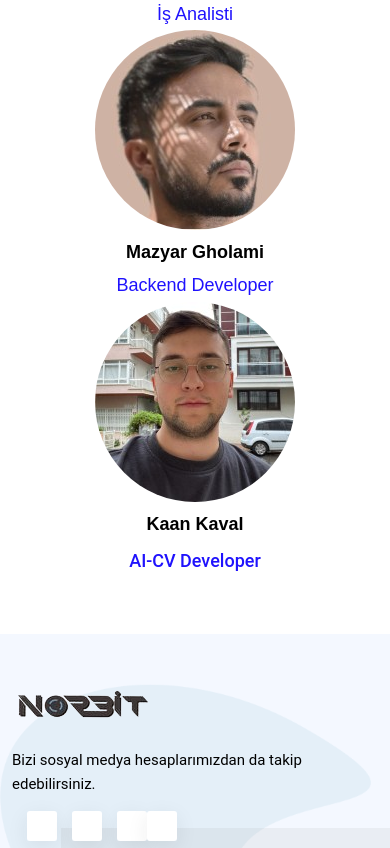
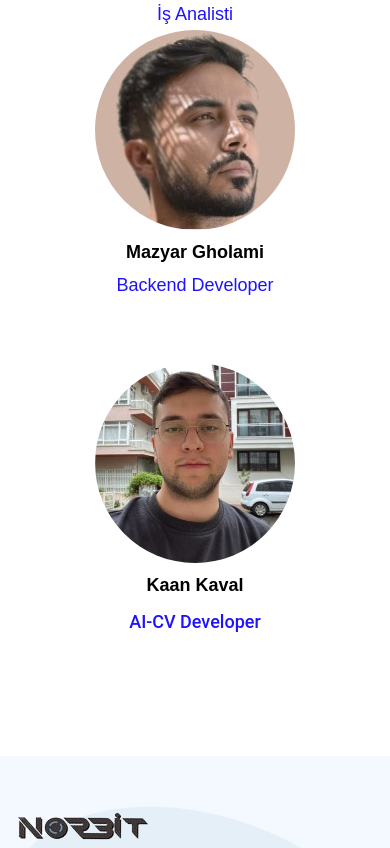
Before and after one commit to neslihanucum/Norbit, a Django app: a page that uses norbitSite/templates/base.html in a window 390 px wide. Shown: the part 1664-2512 px from the top of the page. Run offline with Django 4.2, Linux system fonts and the light colour scheme; some libraries are stand-ins or nearby versions; some web fonts are replaced; grey boxes are pictures that could not be loaded.

Commit message:
updated about-us page, photos and footer section

```diff
--- a/norbitSite/templates/about-us.html
+++ b/norbitSite/templates/about-us.html
@@ -21,7 +21,6 @@
                     <div class="div-block-170" howu-index="248">
                         <h3 class="employee-name" howu-index="247">Didar Güzün</h3>
                         <h2 class="white-text align-center margin-bottom-18px" howu-index="255">Proje Finansman Sorumlusu</h2>
-
                     </div>
                 </div>
             </div>
@@ -82,6 +81,15 @@
             </div>
             <div class="card-team" howu-index="196">
                 <div class="team-card-content" howu-index="195">
+                    <div class="div-block-181" howu-index="192">
+                        <h3 class="employee-name" howu-index="191"></h3>
+                        <div class="white-text align-center margin-bottom-18px" howu-index="255">
+                        </div>
+                    </div>
+                </div>
+            </div>
+            <div class="card-team" howu-index="196">
+                <div class="team-card-content" howu-index="195">
                     <div class="div-block-180" howu-index="194">
                         <img src="{% static 'images/kaankaval2.jpg' %}" loading="lazy" alt="Canopy Head Data Products Huong Do" class="team_img" howu-index="201">
                     </div>
@@ -92,6 +100,15 @@
                     </div>
                 </div>
             </div>
+            <div class="card-team" howu-index="196">
+                <div class="team-card-content" howu-index="195">
+                    <div class="div-block-181" howu-index="192">
+                        <h3 class="employee-name" howu-index="191"></h3>
+                        <div class="white-text align-center margin-bottom-18px" howu-index="255">
+                        </div>
+                    </div>
+                </div>
+            </div>
         </div>
     </div>
 </div>
--- a/norbitSite/templates/base.html
+++ b/norbitSite/templates/base.html
@@ -162,19 +162,14 @@
                                 </div>
                                 <div class="footer-details">
                                     <p>Bizi sosyal medya hesaplarımızdan da takip edebilirsiniz.</p>
-                                    <ul class="social-list social-list-btn">
-                                        <li>
-                                            <a href="#"><i class="icofont-facebook"></i></a>
-                                        </li>
-                                        <li>
-                                            <a href="#"><i class="icofont-twitter"></i></a>
-                                        </li>
-                                        <li>
-                                            <a href="#"><i class="icofont-instagram"></i></a>
-                                        </li>
+                                    <ul class="social-list social-list-btn" style="gap: 10px">
                                         <li>
                                             <a href="https://www.linkedin.com/company/norbitarge/"><i class="icofont-linkedin"></i></a>
                                         </li>
+                                        <li>
+                                            <a href="https://www.instagram.com/norbitarge"><i class="icofont-instagram"></i></a>
+                                        </li>
+
                                     </ul>
                                 </div>
                             </div>
--- a/norbitSite/templates/index.html
+++ b/norbitSite/templates/index.html
@@ -112,7 +112,7 @@
             </div>
             <!--end col-->
             <div class="col-md-5 col-sm-12">
-                <img src="{% static 'images/adas-1.jpg' %}" style="border-radius: 10px 10px 10px 10px;" class="img-fluid rounded-md " alt="">
+                <img src="{% static 'images/adas3.jpg' %}" style="border-radius: 10px 10px 10px 10px;" class="img-fluid rounded-md " alt="">
             </div>
             <!--end col-->
         </div>
@@ -161,7 +161,7 @@
         <br>
         <div class="row align-items-center mt-5">
             <div class="col-md-5 col-sm-12">
-                <img src="{% static 'images/tgic.jpeg' %}" style="border-radius: 10px 10px 10px 10px;" class="img-fluid rounded-md" alt="">
+                <img src="{% static 'images/asd.jpeg' %}" style="border-radius: 10px 10px 10px 10px;" class="img-fluid rounded-md" alt="">
             </div>
             <!--end col-->
             <div class="col-md-7 col-sm-12 mt-4 mt-sm-0 pt-2 pt-sm-0">
```
Also changed, not shown: norbitSite/templates/projects.html (+4 -4 lines), norbitSite/static/images/adas3.jpg (added), norbitSite/static/images/asd.jpeg (added).
